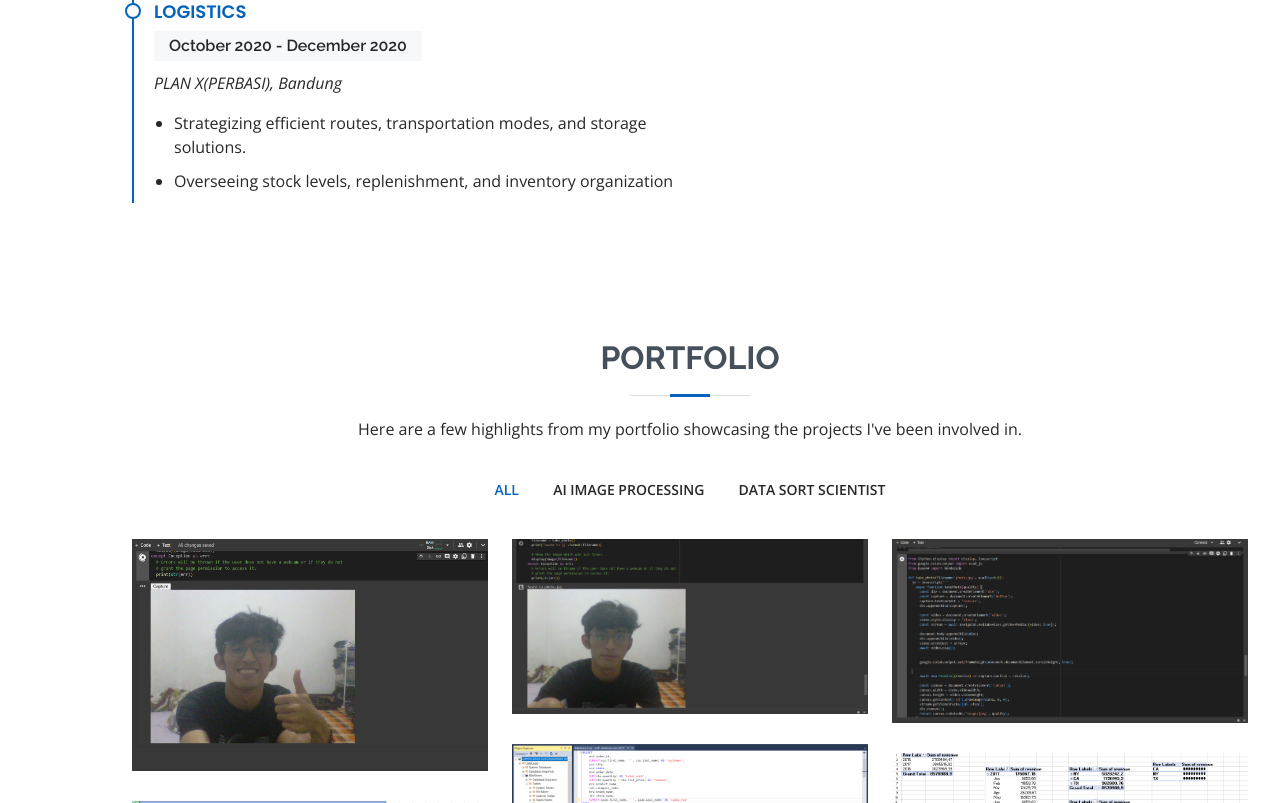
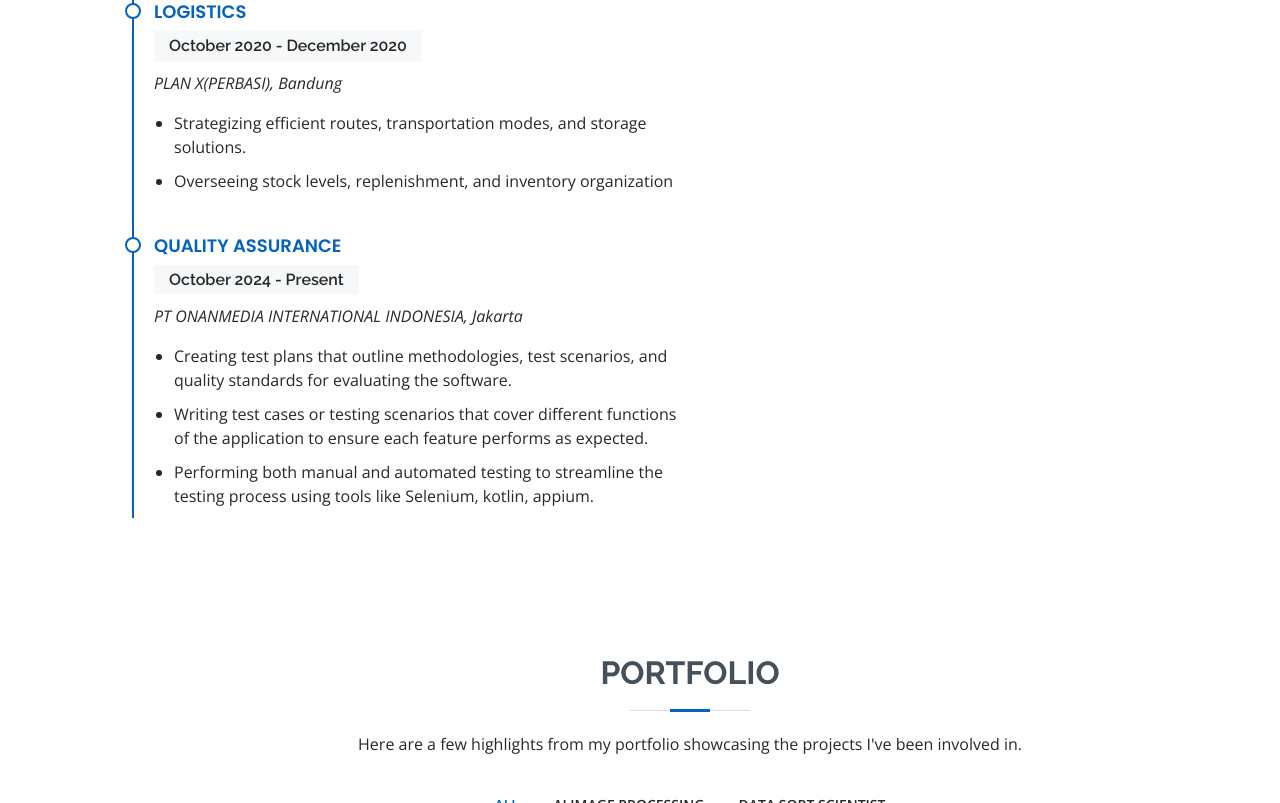
Before and after one commit to iqbalghazali/iqbalghazali.github.io, a plain HTML site: page index.html in a window 1280 px wide. Shown: the part 4816-5619 px from the top of the page. Drawn offline with nearby package versions, Linux system fonts and the light colour scheme.

Commit message:
Update index.html

```diff
--- a/index.html
+++ b/index.html
@@ -255,6 +255,18 @@
                 <ul>
                   <li>Strategizing efficient routes, transportation modes, and storage solutions.</li>
                   <li>Overseeing stock levels, replenishment, and inventory organization</li>
+                </ul>
+              </div>
+              <div class="resume-item">
+                <h4>Quality Assurance</h4>
+                <h5>October 2024 - Present</h5>
+                <p><em>PT ONANMEDIA INTERNATIONAL INDONESIA, Jakarta</em></p>
+                <ul>
+                  <li>Creating test plans that outline methodologies, test scenarios, and quality standards for evaluating the software.</li>
+                  <li>Writing test cases or testing scenarios that cover different functions of the application to
+                    ensure each feature performs as expected.</li>
+                    <li>Performing both manual and automated testing to streamline the testing process using tools like Selenium,
+                      kotlin, appium.</li>
                 </ul>
               </div>
             </div>
```
